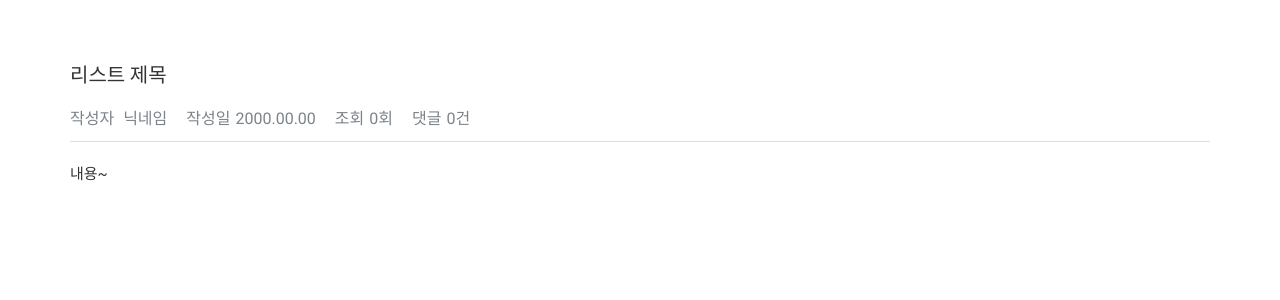
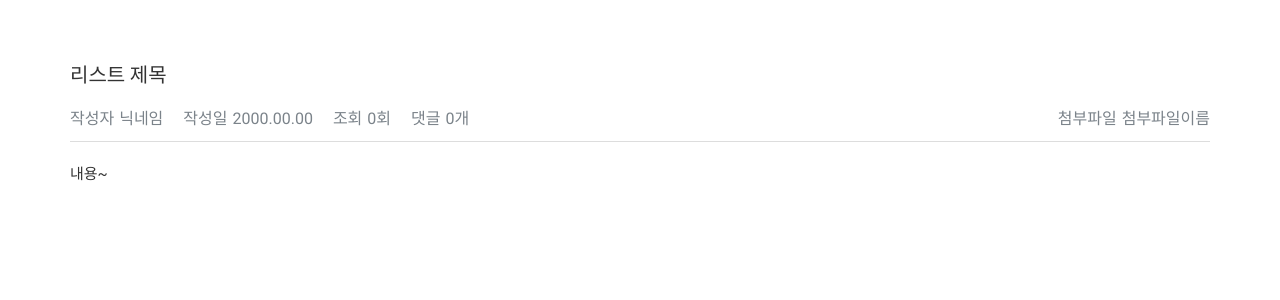
Before and after one commit to parsec93/Academy, a Java web app: page /testcontent.jsp in a window 1280 px wide. Shown: the part 478-778 px from the top of the page. Run offline with Tomcat 11, a stand-in JSP engine, Linux system fonts and the light colour scheme; some libraries are stand-ins or nearby versions.

Commit message:
board수정

```diff
--- a/Academy/WebContent/css/board.css
+++ b/Academy/WebContent/css/board.css
@@ -146,22 +146,33 @@
 }
 
 #bo_v_info {
-	padding: 0 0 10px;
-	border-bottom: 1px solid #ddd
+	border-bottom: 1px solid #ddd;
+	overflow: hidden;
+}
+#bo_v_info .boardleft{
+	float:left;
+}
+#bo_v_info .boardleft .boardlefttext{
+	float:left;
+	margin-bottom:0;
+	padding-right:20px;
+}
+#bo_v_info .boardright{
+	float:right;
+
+}
+#bo_v_info .boardright .boardlefttext{
+	margin-bottom:10px;
+	padding-left:20px;
+
+}
+#bo_v_info .boardleft .boardlefttext span,
+#bo_v_info .boardright .boardlefttext span{
+	font-style:normal;
+	padding-left:5px;
 }
 
-#bo_v_info h2 {
-	position: absolute;
-	font-size: 0;
-	line-height: 0;
-	overflow: hidden
-}
 
-#bo_v_info strong {
-	display: inline-block;
-	margin: 0 15px 0 5px;
-	font-weight: normal
-}
 
 #bo_v_date {
 
--- a/Academy/WebContent/testcontent.jsp
+++ b/Academy/WebContent/testcontent.jsp
@@ -52,11 +52,16 @@
 	<table id="sub_news">
     <h1 id="bo_v_title">리스트 제목</h1>
     <section id="bo_v_info">
-        <h2>페이지 정보</h2>
-        작성자 <strong>닉네임</strong>
-        <span class="bo_v_date">작성일</span><strong>2000.00.00</strong>
-        조회<strong>0회</strong>
-        댓글<strong>0건</strong>
+    	<div class="boardleft">
+    		<p class="boardlefttext">작성자<span>닉네임</span></p>
+    		<p class="boardlefttext">작성일<span>2000.00.00</span></p>
+    		<p class="boardlefttext">조회<span>0회</span></p>
+    		<p class="boardlefttext">댓글<span>0개</span></p>
+    	</div>
+    	<div class="boardright">
+    		<p class="boardlefttext">첨부파일<span>첨부파일이름</span></p>
+    	</div>
+
     </section>
     <section id="bo_v_atc">
     	내용~
```
